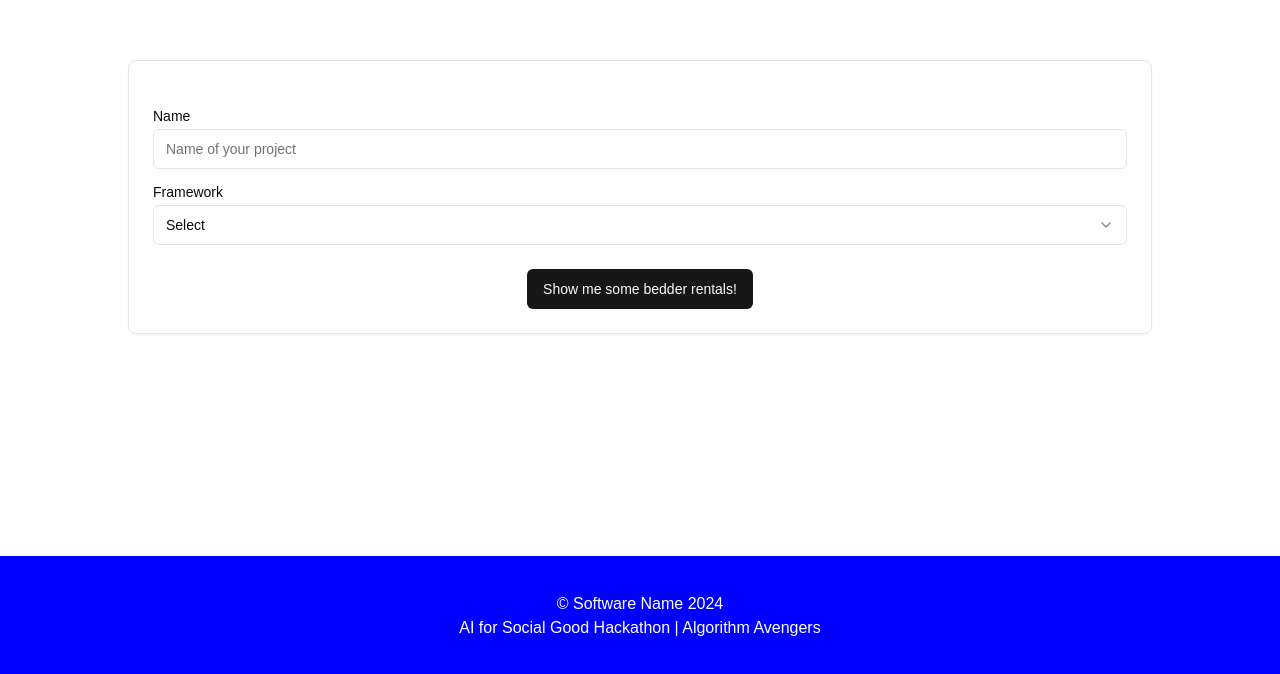
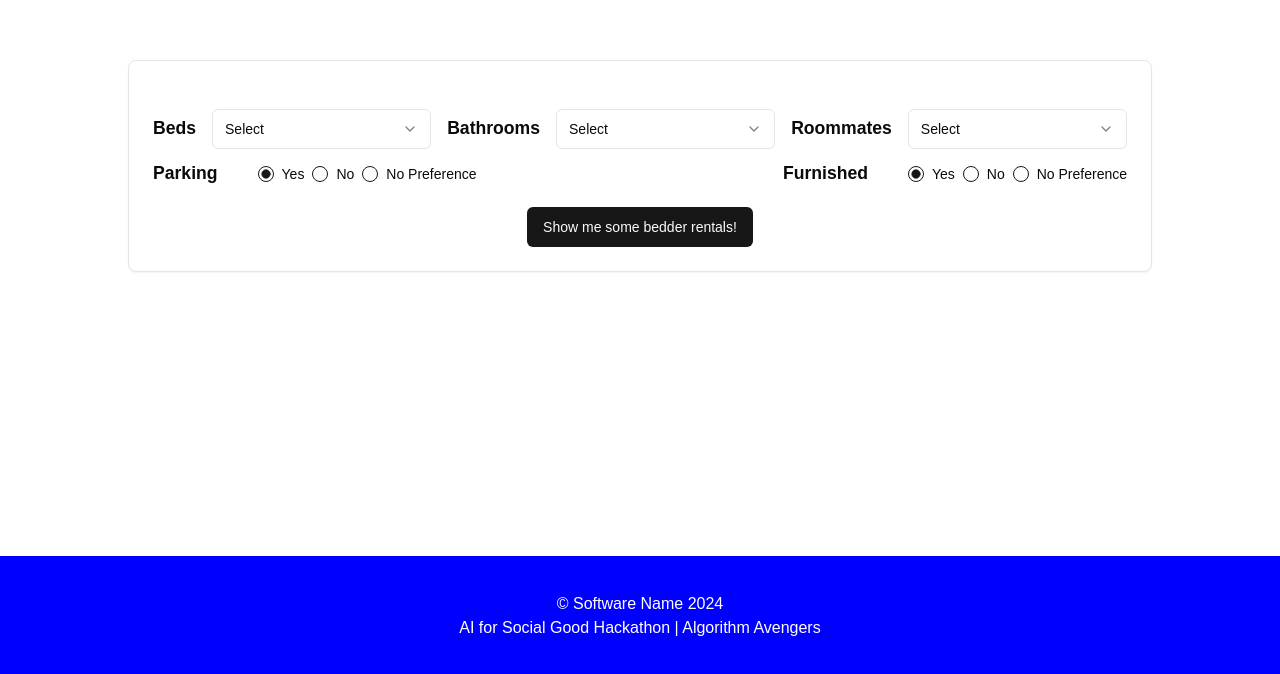
Before and after one commit to KeeranNaidu12/AiHackathon2024, a Next.js app in the folder housinghoudini/: page / in a window 1280 px wide. Shown: the part 124-798 px from the top of the page. Built offline with nearby package versions, Linux system fonts and the light colour scheme.

Commit message:
adding half the fields for user preferences

```diff
--- a/housinghoudini/package.json
+++ b/housinghoudini/package.json
@@ -9,9 +9,10 @@
     "lint": "next lint"
   },
   "dependencies": {
-    "replicate": "^0.33.0",
     "@radix-ui/react-label": "^2.1.0",
+    "@radix-ui/react-radio-group": "^1.2.0",
     "@radix-ui/react-select": "^2.1.1",
+    "@radix-ui/react-slider": "^1.2.0",
     "@radix-ui/react-slot": "^1.1.0",
     "class-variance-authority": "^0.7.0",
     "clsx": "^2.1.1",
@@ -20,6 +21,7 @@
     "next-themes": "^0.3.0",
     "react": "^18",
     "react-dom": "^18",
+    "replicate": "^0.33.0",
     "tailwind-merge": "^2.5.2",
     "tailwindcss-animate": "^1.0.7"
   },
--- a/housinghoudini/src/app/page.js
+++ b/housinghoudini/src/app/page.js
@@ -3,14 +3,10 @@ import React from 'react';
 import Header from '@/components/Header';
 import UserDataForm from '@/components/UserDataForm';
 import Footer from '@/components/Footer';
-import { useState } from 'react';
 
 
 
 function Home() {
-
-
-
   return (
     <div>
       <Header
--- a/housinghoudini/src/app/results/page.js
+++ b/housinghoudini/src/app/results/page.js
@@ -1,4 +1,8 @@
 import React from "react";
+import Header from "@/components/Header";
+import ResultsOutput from "@/components/ResultsOutput";
+import Footer from "@/components/Footer";
+
 function Results(){
   return(
   <div>
--- a/housinghoudini/src/components/UserDataForm.jsx
+++ b/housinghoudini/src/components/UserDataForm.jsx
@@ -1,5 +1,6 @@
 import React from "react";
 import { Button } from "@/components/ui/button";
+import { RadioGroup, RadioGroupItem } from "@/components/ui/radio-group";
 import {
   Card,
   CardContent,
@@ -18,31 +19,37 @@ import {
   SelectValue,
 } from "@/components/ui/select";
 
-function UserDataForm({clickHandler}) {
+const labelStyle = {
+  fontSize: "1.1rem",
+  fontWeight: "bold",
+};
+
+function UserDataForm() {
   const handleClick = async () => {
-    const studentPreferences = "21, male. Budget: $1200 a month. Prefers furnished room and likes movies";
-    const listingDesc = "A cozy 2-bedroom apartment with a beautiful view near a movie theatre";
+    const studentPreferences =
+      "21, male. Budget: $1200 a month. Prefers furnished room and likes movies";
+    const listingDesc =
+      "A cozy 2-bedroom apartment with a beautiful view near a movie theatre";
 
     try {
-      const res = await fetch('/api', {
-        method: 'POST',
+      const res = await fetch("/api", {
+        method: "POST",
         headers: {
-          'Content-Type': 'application/json'
+          "Content-Type": "application/json",
         },
         body: JSON.stringify({
           studentPreferences,
-          listingDesc
-        })
+          listingDesc,
+        }),
       });
 
       const data = await res.json();
       // TODO: pass to results pages
     } catch (error) {
-      console.error('Error:', error);
+      console.error("Error:", error);
     }
-    console.log( "Button clicked" );
+    console.log("Button clicked");
   };
-
 
   return (
     <div className="flex items-center justify-center">
@@ -58,23 +65,88 @@ function UserDataForm({clickHandler}) {
         <CardContent>
           <form>
             <div className="grid w-full items-center gap-4">
-              <div className="flex flex-col space-y-1.5">
-                <Label htmlFor="name">Name</Label>
-                <Input id="name" placeholder="Name of your project" />
-              </div>
-              <div className="flex flex-col space-y-1.5">
-                <Label htmlFor="framework">Framework</Label>
+              <div className="flex flex-row gap-4 items-center">
+                <Label style={labelStyle} htmlFor="beds">
+                  Beds
+                </Label>
                 <Select>
-                  <SelectTrigger id="framework">
+                  <SelectTrigger id="beds">
                     <SelectValue placeholder="Select" />
                   </SelectTrigger>
                   <SelectContent position="popper">
-                    <SelectItem value="next">Next.js</SelectItem>
-                    <SelectItem value="sveltekit">SvelteKit</SelectItem>
-                    <SelectItem value="astro">Astro</SelectItem>
-                    <SelectItem value="nuxt">Nuxt.js</SelectItem>
+                    <SelectItem value="Studio">Studio</SelectItem>
+                    <SelectItem value="1">1</SelectItem>
+                    <SelectItem value="2">2</SelectItem>
+                    <SelectItem value="3">3+</SelectItem>
                   </SelectContent>
                 </Select>
+
+                <Label style={labelStyle} htmlFor="bathrooms">
+                  Bathrooms
+                </Label>
+                <Select>
+                  <SelectTrigger id="bathrooms">
+                    <SelectValue placeholder="Select" />
+                  </SelectTrigger>
+                  <SelectContent position="popper">
+                    <SelectItem value="1">1</SelectItem>
+                    <SelectItem value="1.5">1.5</SelectItem>
+                    <SelectItem value="2">2</SelectItem>
+                    <SelectItem value="2.5+">2.5+</SelectItem>
+                  </SelectContent>
+                </Select>
+                <Label style={labelStyle} htmlFor="roommates">
+                  Roommates
+                </Label>
+                <Select>
+                  <SelectTrigger id="roommates">
+                    <SelectValue placeholder="Select" />
+                  </SelectTrigger>
+                  <SelectContent position="popper">
+                    <SelectItem value="none">None</SelectItem>
+                    <SelectItem value="1">1</SelectItem>
+                    <SelectItem value="2">2</SelectItem>
+                    <SelectItem value="3">3+</SelectItem>
+                  </SelectContent>
+                </Select>
+              </div>
+              <div className="flex gap-4 items-center justify-between w-full">
+                <div className="flex flex-row gap-10">
+                  <Label style={labelStyle} htmlFor="Parking">
+                    Parking
+                  </Label>
+                  <RadioGroup defaultValue="yes">
+                    <div className="flex items-center space-x-2">
+                      <RadioGroupItem value="yes" id="yes" />
+                      <Label htmlFor="yes">Yes</Label>
+                      <RadioGroupItem value="no" id="no" />
+                      <Label htmlFor="no">No</Label>
+                      <RadioGroupItem
+                        value="no-preference"
+                        id="no-preference"
+                      />
+                      <Label htmlFor="no-preference">No Preference</Label>
+                    </div>
+                  </RadioGroup>
+                </div>
+                <div className="flex flex-row gap-10">
+                  <Label style={labelStyle} htmlFor="Furnished">
+                    Furnished
+                  </Label>
+                  <RadioGroup defaultValue="yes">
+                    <div className="flex items-center space-x-2">
+                      <RadioGroupItem value="yes" id="yes" />
+                      <Label htmlFor="yes">Yes</Label>
+                      <RadioGroupItem value="no" id="no" />
+                      <Label htmlFor="no">No</Label>
+                      <RadioGroupItem
+                        value="no-preference"
+                        id="no-preference"
+                      />
+                      <Label htmlFor="no-preference">No Preference</Label>
+                    </div>
+                  </RadioGroup>
+                </div>
               </div>
             </div>
           </form>
--- /dev/null
+++ b/housinghoudini/src/components/ui/radio-group.jsx
@@ -0,0 +1,31 @@
+"use client"
+
+import * as React from "react"
+import * as RadioGroupPrimitive from "@radix-ui/react-radio-group"
+import { Circle } from "lucide-react"
+
+import { cn } from "@/lib/utils"
+
+const RadioGroup = React.forwardRef(({ className, ...props }, ref) => {
+  return (<RadioGroupPrimitive.Root className={cn("grid gap-2", className)} {...props} ref={ref} />);
+})
+RadioGroup.displayName = RadioGroupPrimitive.Root.displayName
+
+const RadioGroupItem = React.forwardRef(({ className, ...props }, ref) => {
+  return (
+    (<RadioGroupPrimitive.Item
+      ref={ref}
+      className={cn(
+        "aspect-square h-4 w-4 rounded-full border border-primary text-primary ring-offset-background focus:outline-none focus-visible:ring-2 focus-visible:ring-ring focus-visible:ring-offset-2 disabled:cursor-not-allowed disabled:opacity-50",
+        className
+      )}
+      {...props}>
+      <RadioGroupPrimitive.Indicator className="flex items-center justify-center">
+        <Circle className="h-2.5 w-2.5 fill-current text-current" />
+      </RadioGroupPrimitive.Indicator>
+    </RadioGroupPrimitive.Item>)
+  );
+})
+RadioGroupItem.displayName = RadioGroupPrimitive.Item.displayName
+
+export { RadioGroup, RadioGroupItem }
--- /dev/null
+++ b/housinghoudini/src/components/ui/slider.jsx
@@ -0,0 +1,23 @@
+"use client"
+
+import * as React from "react"
+import * as SliderPrimitive from "@radix-ui/react-slider"
+
+import { cn } from "@/lib/utils"
+
+const Slider = React.forwardRef(({ className, ...props }, ref) => (
+  <SliderPrimitive.Root
+    ref={ref}
+    className={cn("relative flex w-full touch-none select-none items-center", className)}
+    {...props}>
+    <SliderPrimitive.Track
+      className="relative h-2 w-full grow overflow-hidden rounded-full bg-secondary">
+      <SliderPrimitive.Range className="absolute h-full bg-primary" />
+    </SliderPrimitive.Track>
+    <SliderPrimitive.Thumb
+      className="block h-5 w-5 rounded-full border-2 border-primary bg-background ring-offset-background transition-colors focus-visible:outline-none focus-visible:ring-2 focus-visible:ring-ring focus-visible:ring-offset-2 disabled:pointer-events-none disabled:opacity-50" />
+  </SliderPrimitive.Root>
+))
+Slider.displayName = SliderPrimitive.Root.displayName
+
+export { Slider }
```
Also changed, not shown: 1 other file (tests, documents, lock files or other folders).
